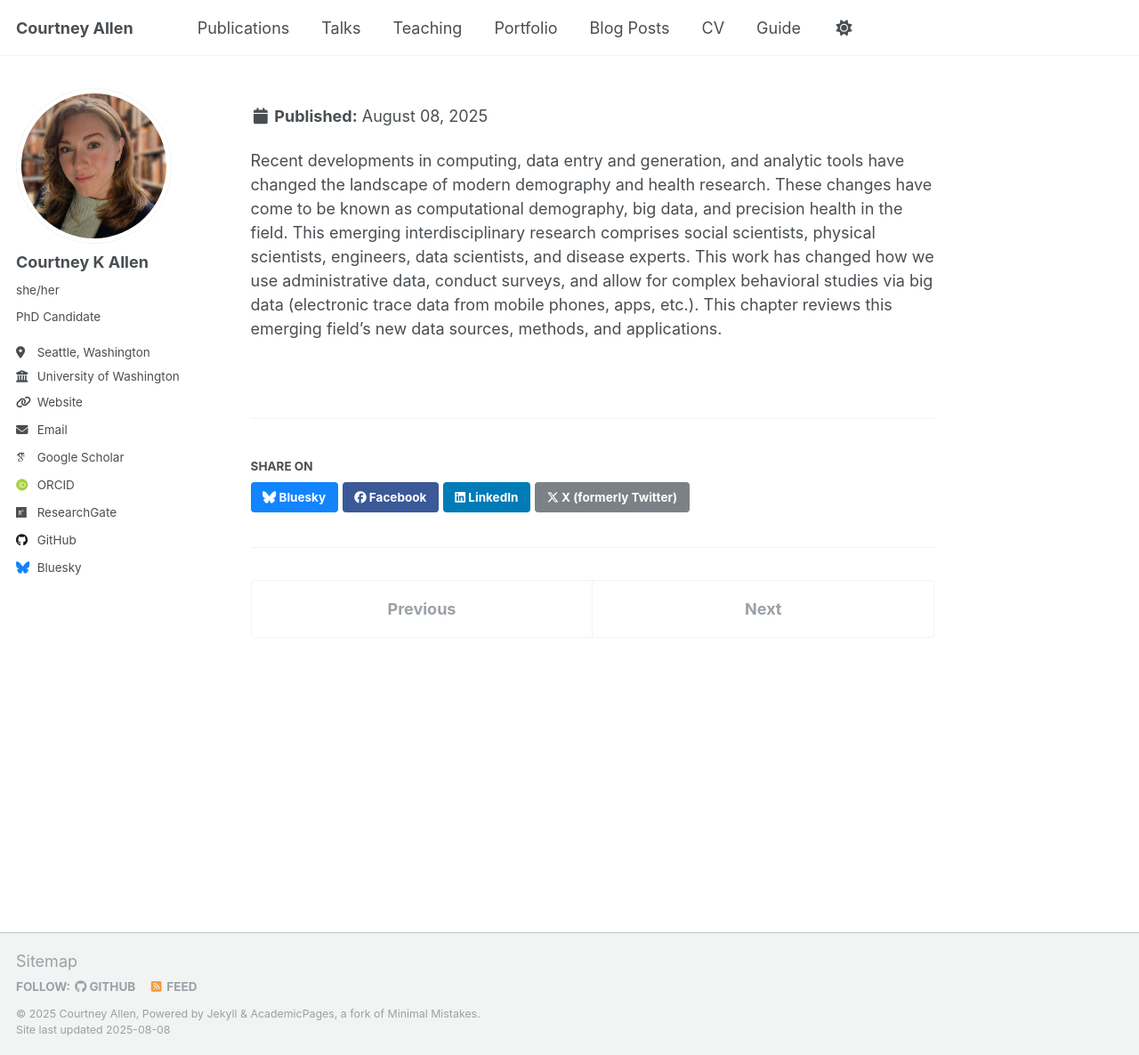
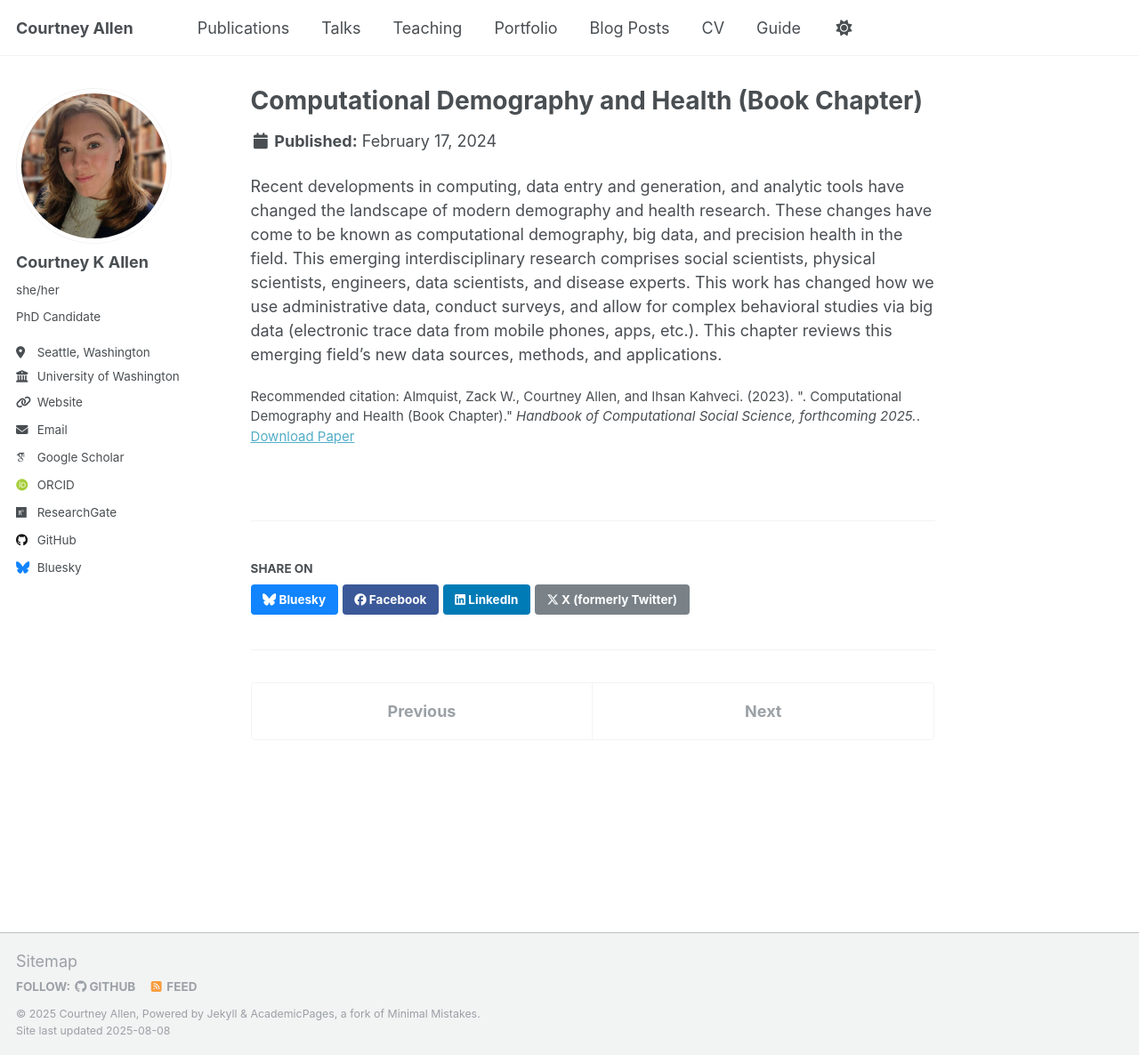
Before and after one commit to courtneykirsten/test-page, a Jekyll site: the page built from _publications/2024-02-17-paper-title-number-4.md, in a window 1280 px wide and 1186 px high. Shown: the whole window at 89% size. Built offline with Jekyll 4.4.1, drawn with Linux system fonts in a browser that asks for light colours; some web fonts are replaced.

Commit message:
Update 2024-02-17-paper-title-number-4.md

```diff
--- a/_publications/2024-02-17-paper-title-number-4.md
+++ b/_publications/2024-02-17-paper-title-number-4.md
@@ -3,10 +3,8 @@ title: "Computational Demography and Health (Book Chapter)"
 collection: publications
 category: manuscripts
 permalink: /publication/2023-compdemography
-excerpt: 'This chapter reviews this emerging field's new data sources, methods, and applications.'
-date: 2023-09-08
-venue: 'Handbook of Computational Social Science, forthcoming 2025'
-
+paperurl: 'https://arxiv.org/abs/2309.13056'
+citation: 'Almquist, Zack W., Courtney Allen, and Ihsan Kahveci. (2023). &quot;. Computational Demography and Health (Book Chapter).&quot; <i>Handbook of Computational Social Science, forthcoming 2025.</i>.'
 ---
 
 Recent developments in computing, data entry and generation, and analytic tools have changed the landscape of modern demography and health research. These changes have come to be known as computational demography, big data, and precision health in the field. This emerging interdisciplinary research comprises social scientists, physical scientists, engineers, data scientists, and disease experts. This work has changed how we use administrative data, conduct surveys, and allow for complex behavioral studies via big data (electronic trace data from mobile phones, apps, etc.). This chapter reviews this emerging field's new data sources, methods, and applications.
```
